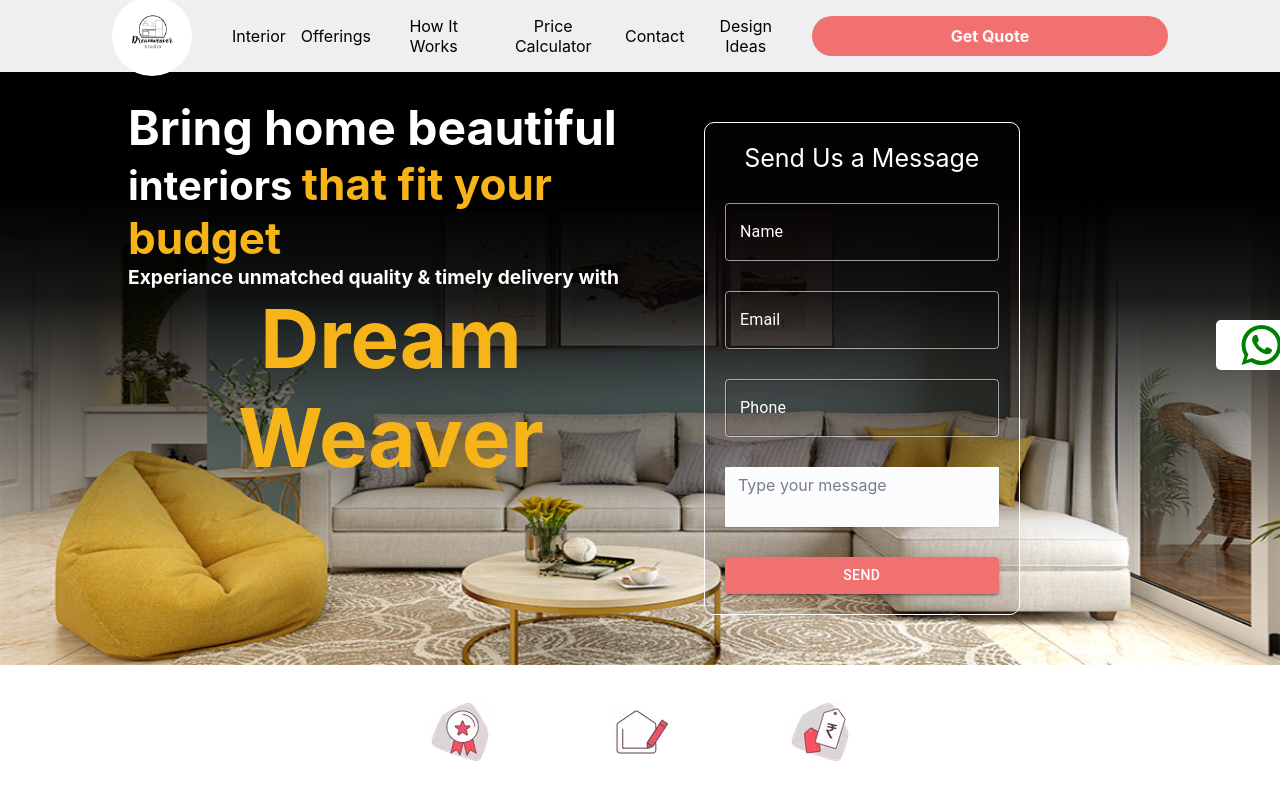
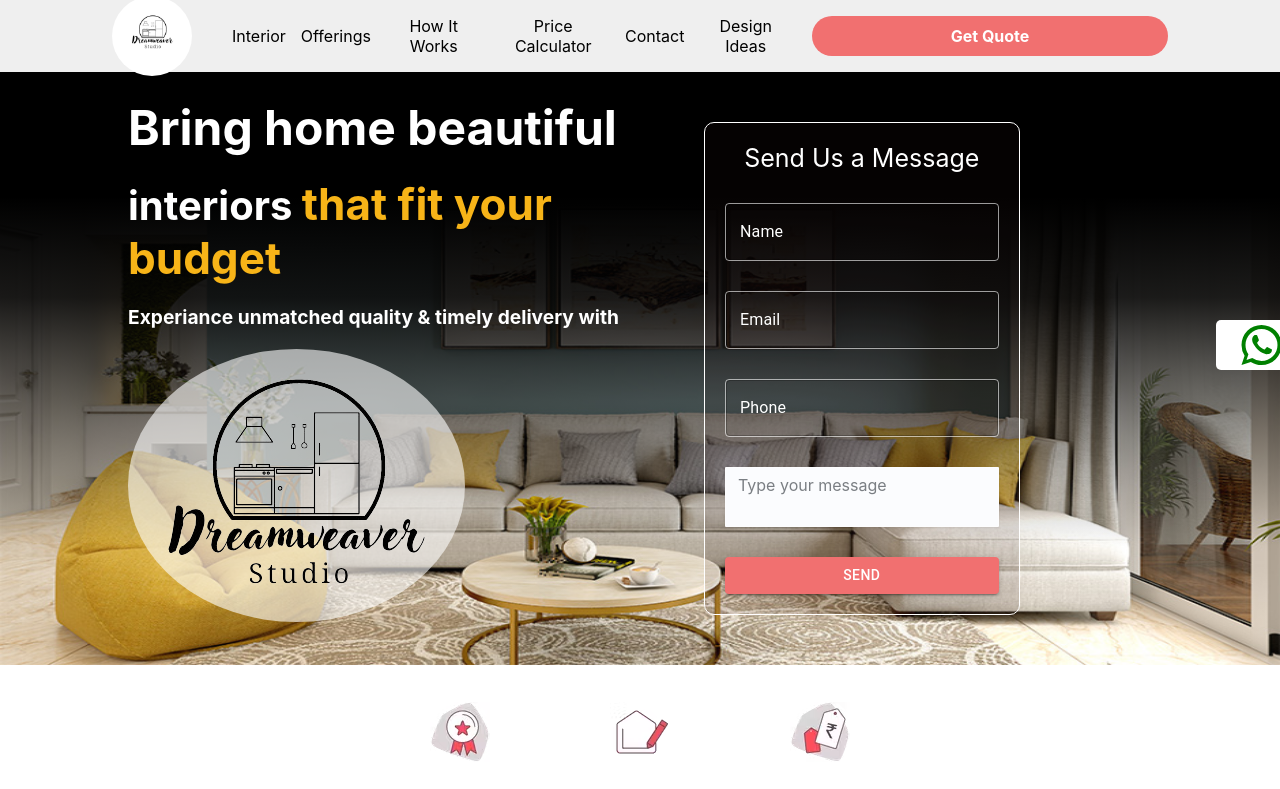
Before and after one commit to Rituraj-Saha/my-app, a React (Create React App) app: page /contact in a window 1280 px wide. Shown: the top 789 px of the page. Built offline with nearby package versions, Linux system fonts and the light colour scheme.

Commit message:
touch up

```diff
--- a/src/coponents/Home/Home.css
+++ b/src/coponents/Home/Home.css
@@ -37,6 +37,7 @@
   padding-top: 2%;
   padding-left: 10%;
   flex: 0.5;
+  gap: 20px;
 }
 .content > .left > span:nth-child(1) {
   font-size: 3em;
@@ -60,7 +61,6 @@
   font-size: 5.1em;
   font-weight: 700;
   color: rgb(247, 180, 24);
-
   align-items: start;
   justify-content: start;
 }
--- a/src/coponents/Home/Home.jsx
+++ b/src/coponents/Home/Home.jsx
@@ -14,6 +14,7 @@
 import PriceCalculatorHome from "./PriceCalculatorHome/PriceCalculatorHome";
 import Contact from "../ContactUs/Contact";
 import DesignIdea from "../DesignIdeas/DesignIdea";
+import LogoDream from "../../res/Dreamweaver.png";
 const Home = (props) => {
   const { state } = useLocation();
   const { targetId } = state || {};
@@ -76,7 +77,16 @@
                 </span>
 
                 <span>Experiance unmatched quality & timely delivery with</span>
-                <span>Dream Weaver</span>
+                {/* <span>Dream-Weaver</span> */}
+                <img
+                  src={LogoDream}
+                  alt=""
+                  style={{
+                    borderRadius: "50%",
+                    backgroundColor: "rgba(255, 255, 255, 0.6)",
+                    objectFit: "cover",
+                  }}
+                />
               </div>
               <div className="right">
                 <ContactForm msgVisibility="visible" />
```
Also changed, not shown: src/res/Dreamweaver.png (added).
